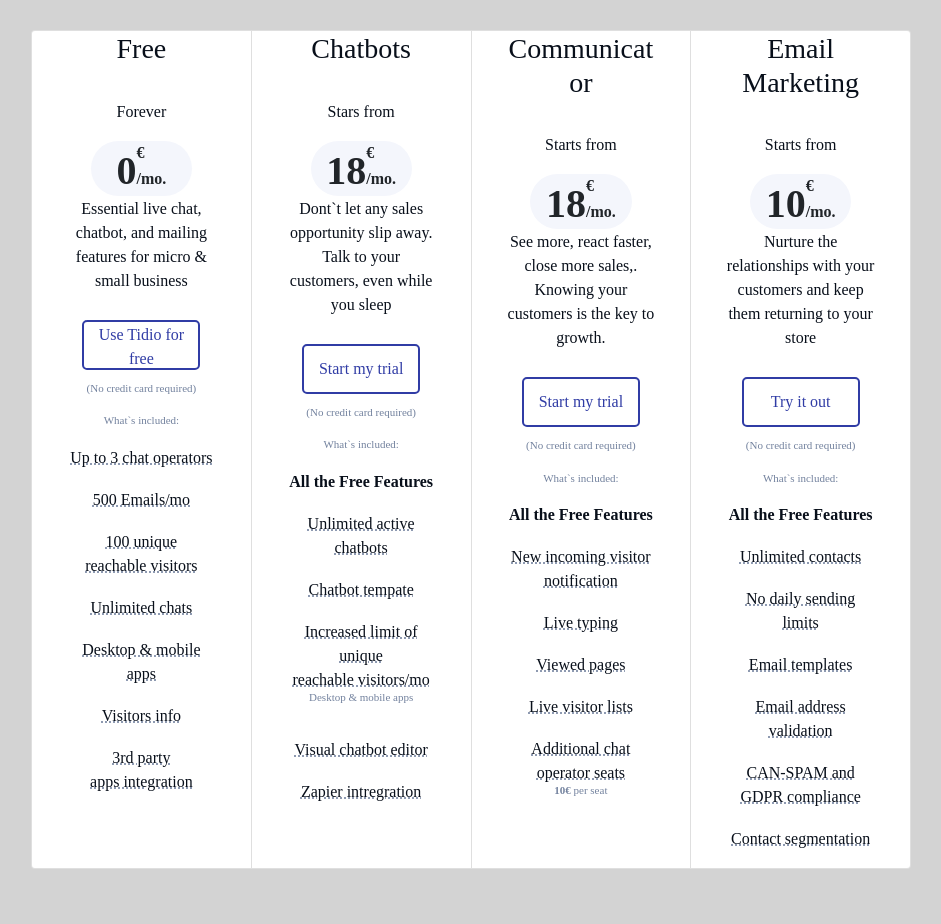
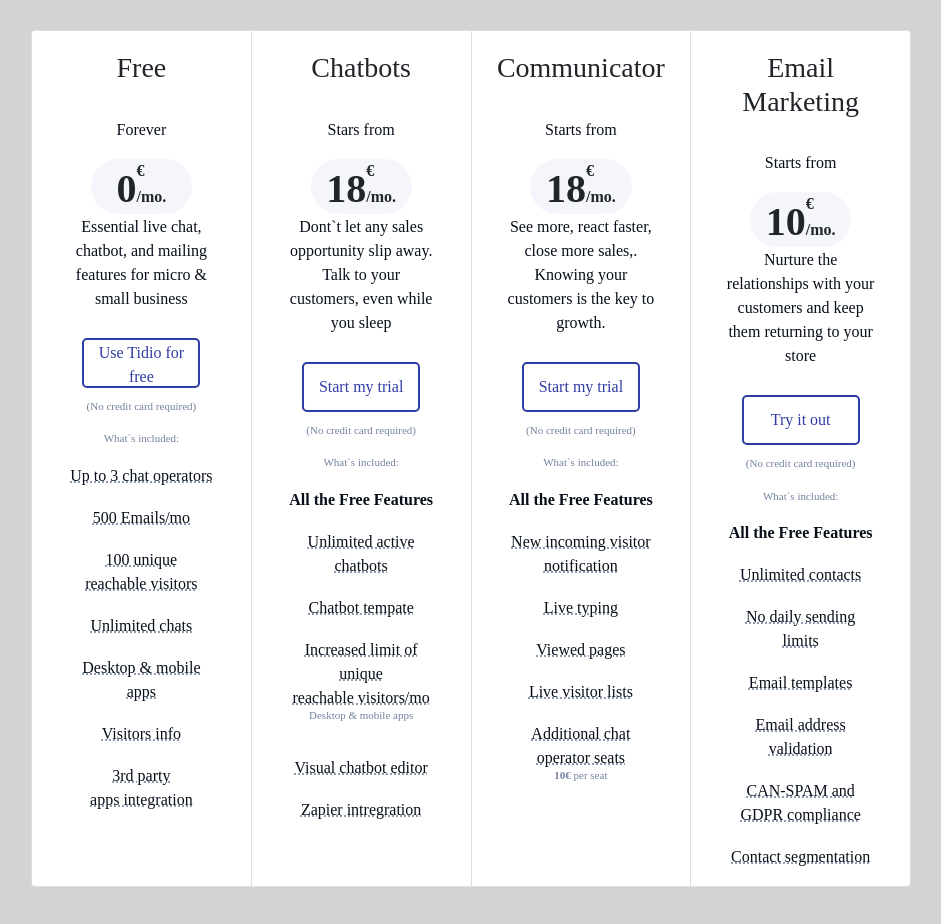
Before and after one commit to GrigasK/VIGI37, a plain HTML site: page 17paskaitaSASS/Namudarbas/index.html in a window 1280 px wide. Shown: the whole page, without its empty margins (169-1110 px from the left). Drawn offline with nearby package versions, Linux system fonts and the light colour scheme; a web font is replaced by a local one.

Commit message:
FINAL FINAL

```diff
--- a/17paskaitaSASS/Namudarbas/index.html
+++ b/17paskaitaSASS/Namudarbas/index.html
@@ -17,7 +17,7 @@
 
       <div class="card-group">
         <div class="card">
-          <h3 class="text1">Free</h3>
+          <h3>Free</h3>
           <br />
           <p class="text1">Forever</p>
           <div class="price">
@@ -49,7 +49,7 @@
         </div>
 
         <div class="card">
-          <h3 class="text1">Chatbots</h3>
+          <h3>Chatbots</h3>
           <br />
           <p class="text1">Stars from</p>
           <div class="price">
@@ -78,7 +78,7 @@
 
         </div>
         <div class="card">
-          <h3 class="text1">Communicator</h3>
+          <h3>Communicator</h3>
           <br />
           <p class="text1">Starts from</p>
           <div class="price">
@@ -103,7 +103,7 @@
 
         </div>
         <div class="card">
-          <h3 class="text1">Email Marketing</h3>
+          <h3>Email Marketing</h3>
           <br />
           <p class="text1">Starts from</p>
           <div class="price">
--- a/17paskaitaSASS/Namudarbas/styles.scss
+++ b/17paskaitaSASS/Namudarbas/styles.scss
@@ -31,6 +31,10 @@ font-family: $font;
 .card{
     padding-left: 25px;
     padding-right: 25px;
+}
+
+h3{
+    padding-top: 20px;
 }
 
 .text1{
```
Also changed, not shown: 17paskaitaSASS/Namudarbas/styles.css, 1 other file.
